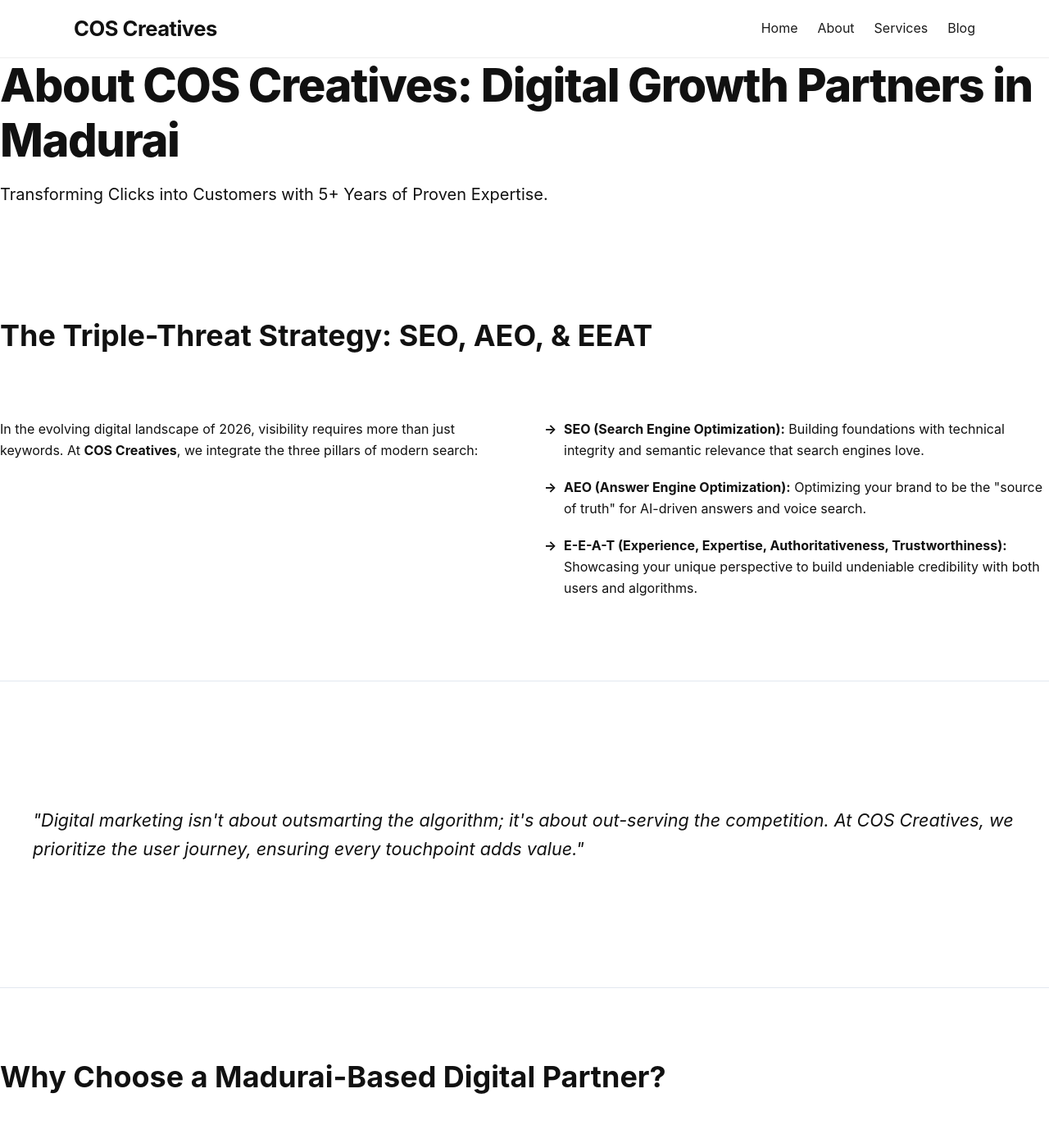
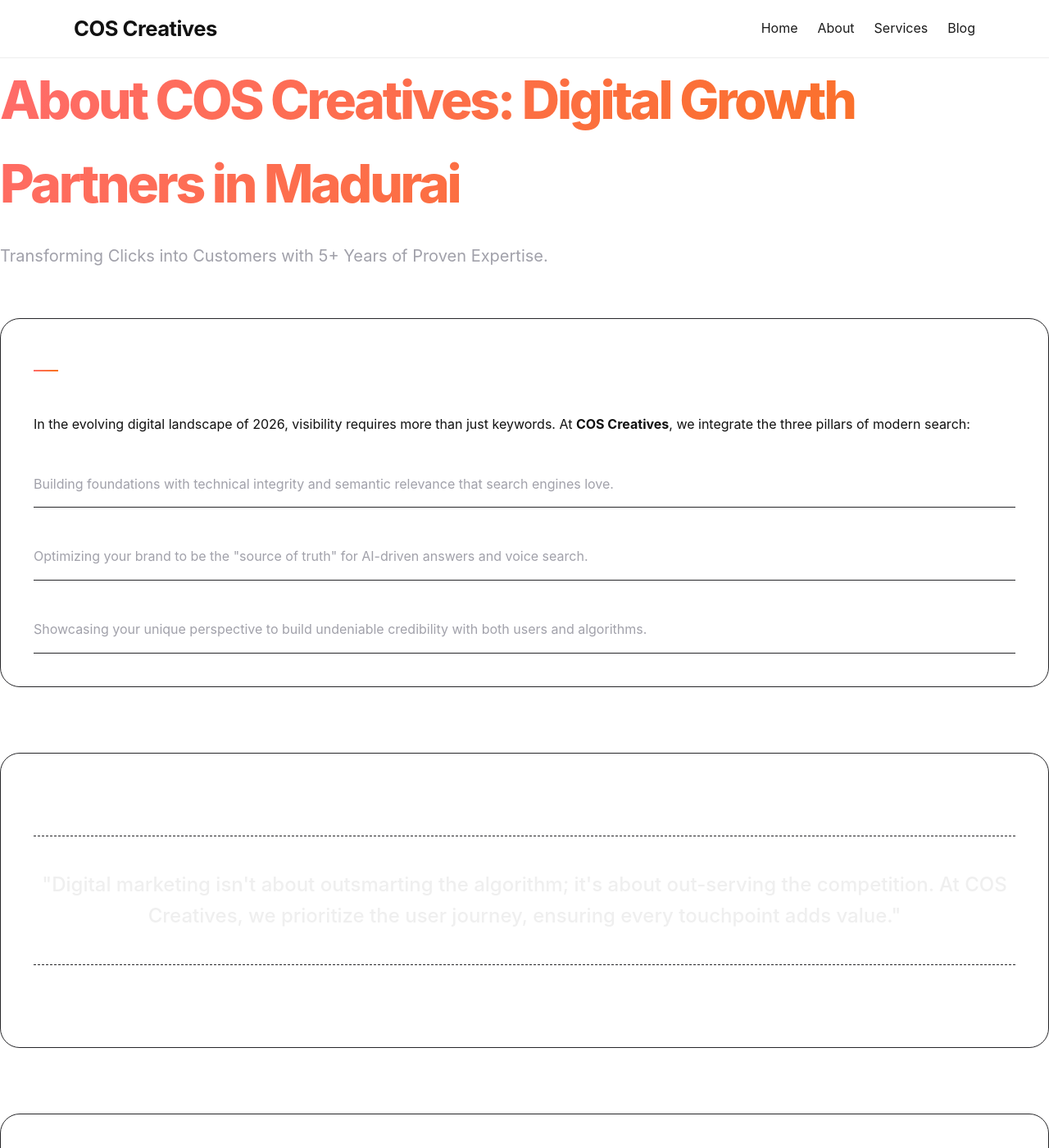
Before and after one commit to coscreativez-main/website, a Jekyll site: the page built from about.html, in a window 1280 px wide and 1400 px high. Shown: the whole window at 82% size. Built offline with Jekyll 4.4.1, drawn with Linux system fonts in a browser that asks for light colours.

Commit message:
Update style.css

```diff
--- a/assets/css/style.css
+++ b/assets/css/style.css
@@ -1305,132 +1305,159 @@
     }
 }
 
-/* About Page */
 
+/* --- COS Creatives: Premium Agency CSS --- */
+:root {
+    --bg-dark: #050505;
+    --card-bg: #111111;
+    --accent-gradient: linear-gradient(135deg, #ff6b6b 0%, #f97316 100%);
+    --text-primary: #ffffff;
+    --text-secondary: #a1a1aa;
+    --border-color: #27272a;
+    --glass: rgba(255, 255, 255, 0.03);
+}
+
+/* Base resets for the section */
+.cos-about-wrapper {
+    background-color: var(--bg-dark);
+    color: var(--text-primary);
+    font-family: 'Inter', -apple-system, sans-serif;
+    padding: 80px 20px;
+    line-height: 1.6;
+}
+
+/* SEO Title Styling */
 h1 {
-    font-size: 2.25rem;
-    color: var(--primary-color);
-    line-height: 1.2;
-    margin-bottom: 1rem;
+    font-size: clamp(2.5rem, 5vw, 4rem);
     font-weight: 800;
-    letter-spacing: -0.025em;
+    letter-spacing: -0.05em;
+    background: var(--accent-gradient);
+    -webkit-background-clip: text;
+    -webkit-text-fill-color: transparent;
+    margin-bottom: 20px;
 }
 
 .lead-text {
     font-size: 1.25rem;
-    color: var(--text-light);
-    margin-bottom: 3rem;
-    max-width: 800px;
+    color: var(--text-secondary);
+    max-width: 700px;
+    margin-bottom: 60px;
 }
 
+/* Section Containers */
 section {
-    padding: 3rem 0;
-    border-bottom: 1px solid #e2e8f0;
+    margin-bottom: 80px;
+    border: 1px solid var(--border-color);
+    padding: 40px;
+    border-radius: 24px;
+    background: var(--glass);
+    backdrop-filter: blur(10px);
 }
 
 h2 {
-    font-size: 1.75rem;
-    color: var(--primary-color);
-    margin-bottom: 1.5rem;
+    font-size: 1.8rem;
+    margin-bottom: 30px;
+    color: var(--text-primary);
     display: flex;
     align-items: center;
+    gap: 15px;
 }
 
-/* 3. Strategy & Milestones Lists */
-.strategy-list, .milestones, .services-summary ul {
+h2::before {
+    content: "";
+    width: 30px;
+    height: 2px;
+    background: var(--accent-gradient);
+}
+
+/* Interactive Lists */
+ul {
     list-style: none;
     padding: 0;
 }
 
-.strategy-list li, .milestones li, .services-summary li {
-    margin-bottom: 1.25rem;
-    padding-left: 1.5rem;
-    position: relative;
-    color: var(--text-main);
+ul li {
+    padding: 15px 0;
+    border-bottom: 1px solid var(--border-color);
+    color: var(--text-secondary);
+    transition: 0.3s;
 }
 
-.strategy-list li::before, .milestones li::before, .services-summary li::before {
-    content: "→";
-    position: absolute;
-    left: 0;
-    color: var(--accent-color);
-    font-weight: bold;
+ul li:hover {
+    color: var(--text-primary);
+    padding-left: 10px;
 }
 
-/* 4. The Elite Quote (EEAT Signal) */
-blockquote {
-    background: var(--bg-alt);
-    border-left: 4px solid var(--accent-color);
-    margin: 2rem 0;
-    padding: 2.5rem;
-    font-size: 1.35rem;
-    font-style: italic;
-    color: var(--primary-color);
-    border-radius: 0 8px 8px 0;
-    line-height: 1.6;
+ul li strong {
+    color: var(--text-primary);
+    display: block;
+    font-size: 1.1rem;
+    margin-bottom: 4px;
 }
 
-/* 5. CTA Button */
+/* The Quote Block */
+blockquote {
+    font-size: 1.5rem;
+    font-weight: 500;
+    padding: 40px 0;
+    border-top: 1px dashed var(--border-color);
+    border-bottom: 1px dashed var(--border-color);
+    margin: 60px 0;
+    color: #efefef;
+    text-align: center;
+    position: relative;
+}
+
+/* Grid Layout for Services (AEO Optimized) */
+.services-summary ul {
+    display: grid;
+    grid-template-columns: repeat(auto-fit, minmax(250px, 1fr));
+    gap: 20px;
+    border: none;
+}
+
+.services-summary li {
+    background: var(--card-bg);
+    border: 1px solid var(--border-color);
+    padding: 30px;
+    border-radius: 16px;
+    text-align: center;
+}
+
+/* Elite CTA */
 .cta-section {
     text-align: center;
-    padding: 4rem 1rem;
-    background: var(--primary-color);
-    color: var(--white);
-    border-radius: 12px;
-    margin-top: 3rem;
+    background: var(--accent-gradient);
+    padding: 60px 40px;
+    border-radius: 30px;
+    border: none;
 }
 
 .cta-section p {
-    margin-bottom: 2rem;
-    font-size: 1.1rem;
-    opacity: 0.9;
+    font-size: 1.4rem;
+    font-weight: 600;
+    color: #000;
+    margin-bottom: 30px;
 }
 
 .cta-button {
-    background: var(--accent-color);
-    color: var(--white);
-    padding: 1rem 2.5rem;
+    background: #000;
+    color: #fff;
+    padding: 18px 45px;
+    border-radius: 100px;
     text-decoration: none;
-    border-radius: 6px;
     font-weight: 700;
     display: inline-block;
-    transition: var(--transition);
-    text-transform: uppercase;
-    letter-spacing: 1px;
+    transition: transform 0.2s;
 }
 
 .cta-button:hover {
-    background: #ea580c;
-    transform: translateY(-2px);
-    box-shadow: 0 10px 15px -3px rgba(0, 0, 0, 0.1);
+    transform: scale(1.05);
 }
 
-/* 6. Responsive Adjustments */
-
-/* Tablet (768px and up) */
-@media (min-width: 768px) {
-    h1 { font-size: 3.5rem; }
-    h2 { font-size: 2.25rem; }
-
-    .strategy-section, .local-expertise {
-        display: grid;
-        grid-template-columns: 1fr 1fr;
-        gap: 3rem;
-        align-items: start;
-    }
-
-    .strategy-section h2, .local-expertise h2 {
-        grid-column: 1 / -1;
-    }
+/* Responsive Fixes */
+@media (max-width: 768px) {
+    section { padding: 25px; }
+    h1 { text-align: left; }
+    blockquote { font-size: 1.2rem; }
 }
-
-/* Desktop (1024px and up) */
-@media (min-width: 1024px) {
-    section { padding: 5rem 0; }
-
-    .services-summary ul {
-        display: grid;
-        grid-template-columns: repeat(2, 1fr);
-        gap: 1rem;
-    }
-}
```
